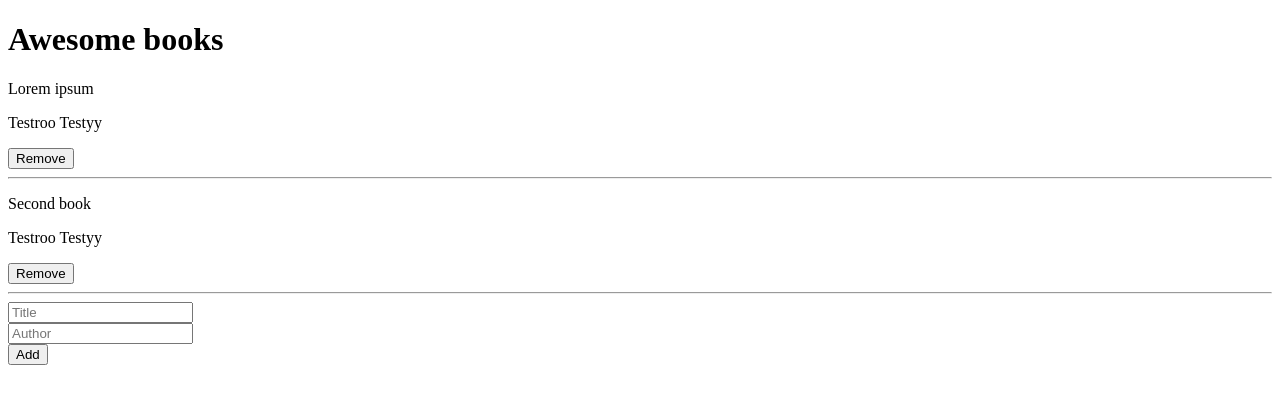
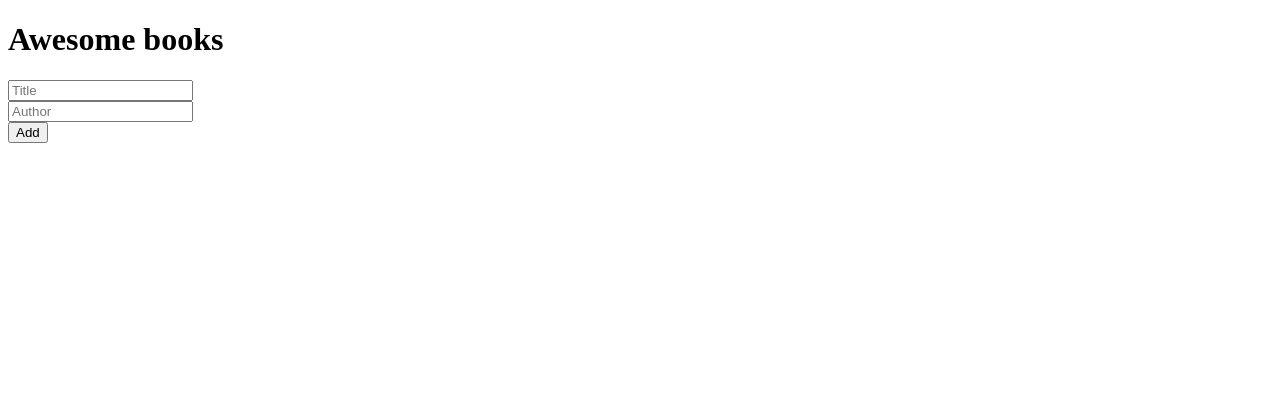
Before and after one commit to TaiwoEnoch/awesomebooks, a website: page index.html in a window 1280 px wide. Drawn offline with Linux system fonts and the light colour scheme.

Commit message:
removed hardcoded book entries

```diff
--- a/index.html
+++ b/index.html
@@ -5,30 +5,20 @@
   <meta http-equiv="X-UA-Compatible" content="IE=edge">
   <meta name="viewport" content="width=device-width, initial-scale=1.0">
   <title>Awesome Books</title>
+  <script defer src="index.js"></script>
 </head>
 <body>
   <header>
     <h1>Awesome books</h1>
   </header>
+  <section id="books-collection"></section>
   <section>
-    <div>
-      <p>Lorem ipsum</p>
-      <p>Testroo Testyy</p>
-      <button type="button">Remove</button><hr>
-    </div>
-    <div>
-      <p>Second book</p>
-      <p>Testroo Testyy</p>
-      <button type="button">Remove</button><hr>
-    </div>
-  </section>
-  <section>
-    <form action="">
+    <form id="form" action="">
       <div>
-        <input type="text" placeholder="Title" required>
+        <input type="text" id="title-input" placeholder="Title" required>
       </div>
       <div>
-        <input type="text" placeholder="Author">
+        <input type="text" id="author-input" placeholder="Author">
       </div>
       <button type="submit">Add</button>
     </form>
```
